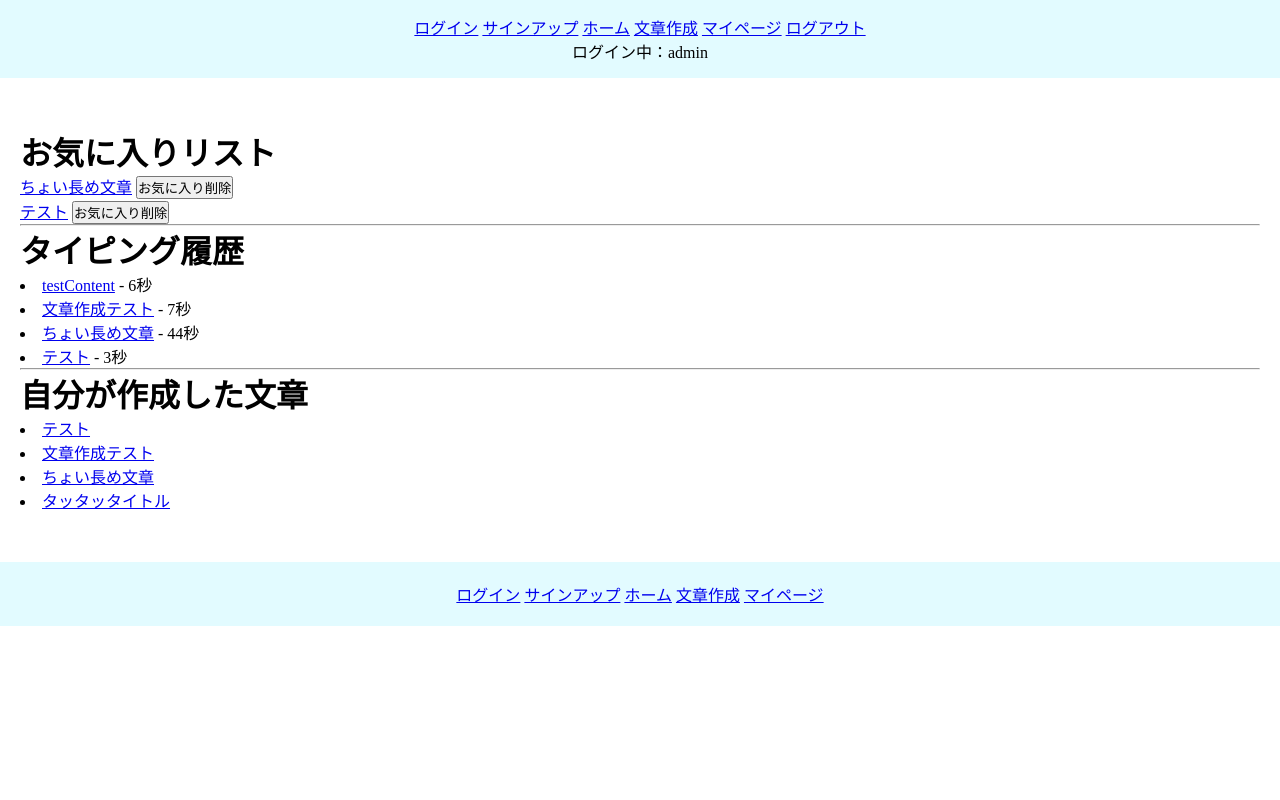
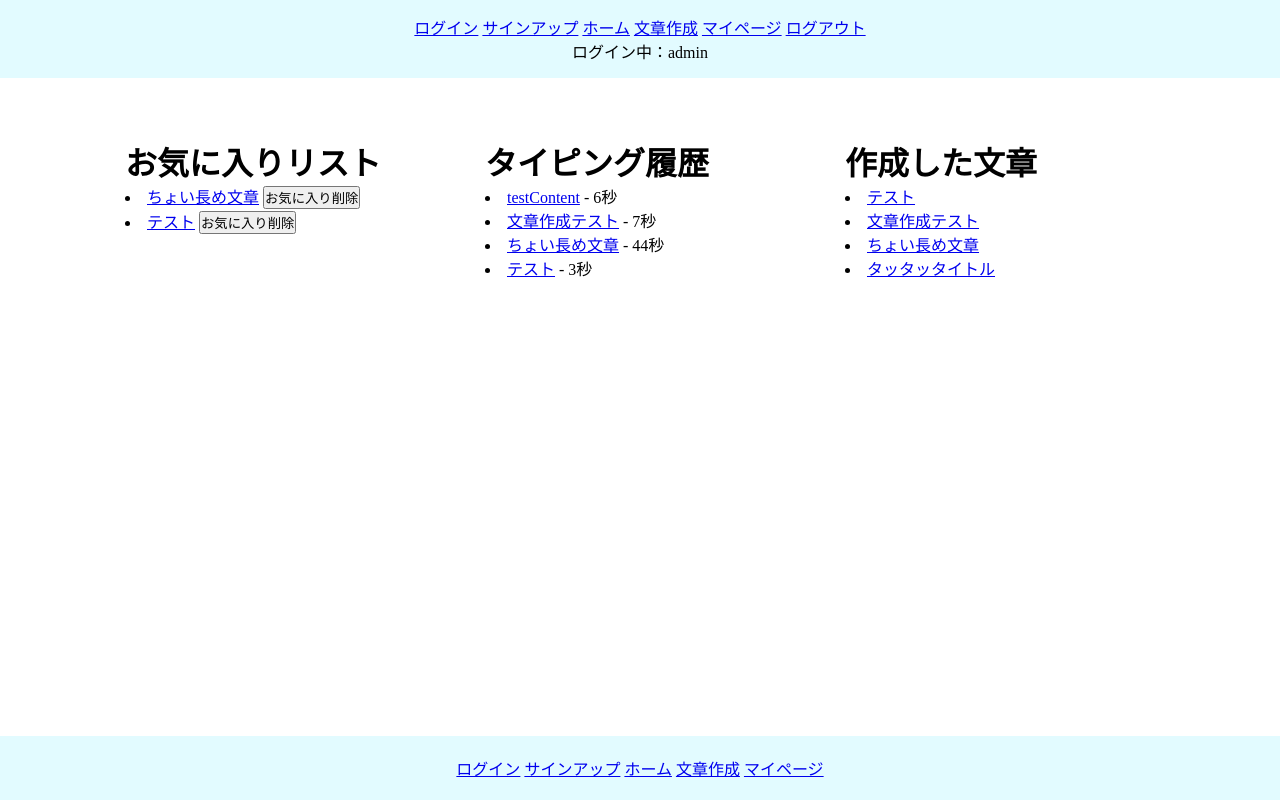
Before and after one commit to o-tsumuro/typingproject, a Django app: page /content/mypage/admin/ in a window 1280 px wide. Run offline with Django 4.2, Linux system fonts and the light colour scheme; a user stored in the database is signed in; data comes from the database, SQL or seed files in the repository.

Commit message:
mypage.html配置調整

```diff
--- a/contentapp/templates/mypage.html
+++ b/contentapp/templates/mypage.html
@@ -4,28 +4,32 @@
 
 {% block contents %}
 
+    <div class="mypage-list">
+        <div class="left-list">
             <h1>お気に入りリスト</h1>
             {% for favorite in my_favorite_list %}
                 <form method="post">
                     {% csrf_token %}
-            <a href="{% url "typingapp:typing" favorite.title.pk %}">{{ favorite.title }}</a>
+                    <li><a href="{% url "typingapp:typing" favorite.title.pk %}">{{ favorite.title }}</a>
                     <input type="hidden" name="pk" value="{{ favorite.pk }}">
-            <input type="submit" value="お気に入り削除">
+                    <input type="submit" value="お気に入り削除"></li>
                 </form>
             {% endfor %}
+        </div>
 
-    <hr>
-
+        <div class="center-list">
             <h1>タイピング履歴</h1>
             {% for history in my_history_list %}
                 <li><a href="{% url "typingapp:typing" history.title.pk %}">{{ history.title }}</a> - {{ history.typing_time }}秒</li>
             {% endfor %}
+        </div>
 
-        <hr>
-
-    <h1>自分が作成した文章</h1>
+        <div class="right-list">
+            <h1>作成した文章</h1>
             {% for content in my_content_list %}
                 <li><a href="{% url "typingapp:typing" content.pk %}">{{ content.title }}</a></li>
             {% endfor %}
+        </div>
+    </div>
 
 {% endblock %}
--- a/typingproject/static/css/style.css
+++ b/typingproject/static/css/style.css
@@ -6,6 +6,14 @@
 * {
     margin: 0;
     padding: 0;
+}
+
+html, body {
+    height: 100%;
+    margin: 0;
+    padding: 0;
+    display: flex;
+    flex-direction: column;
 }
 
 
@@ -27,3 +35,16 @@ footer {
     text-align: center;
     padding: 20px;
 }
+
+.mypage-list {
+    display: flex;
+    justify-content: center;
+    gap: 30px;
+}
+
+.left-list, .center-list, .right-list {
+    display: inline-block;
+    vertical-align: top;
+    width: 25%;
+    padding: 10px;
+}
```
Lines whose indentation alone changed are shown as unchanged.
